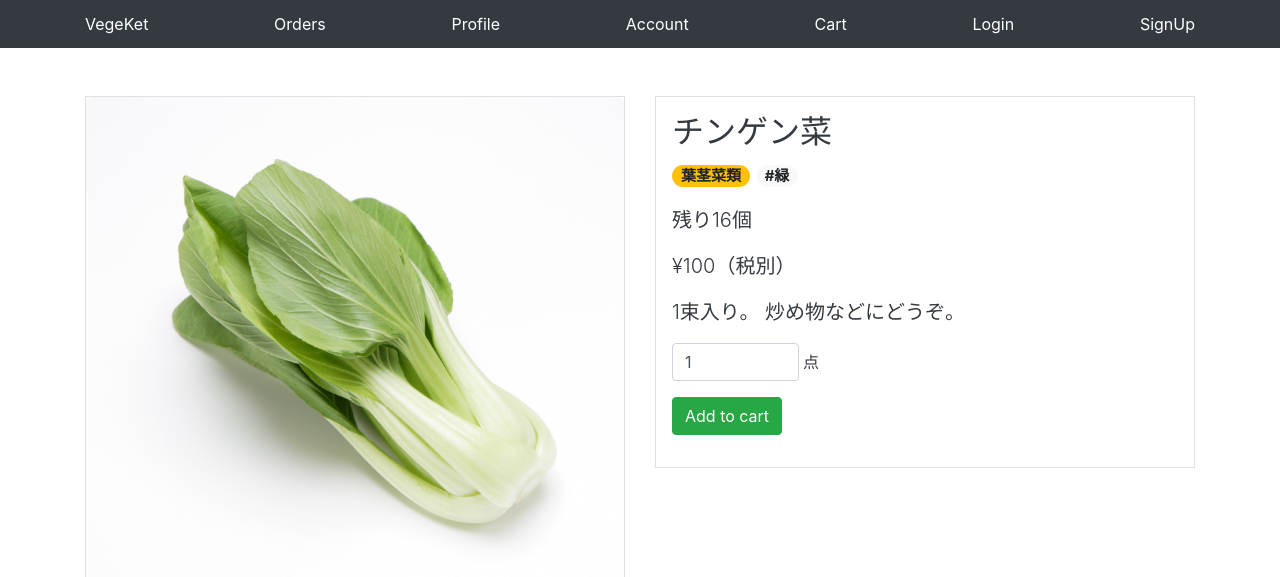
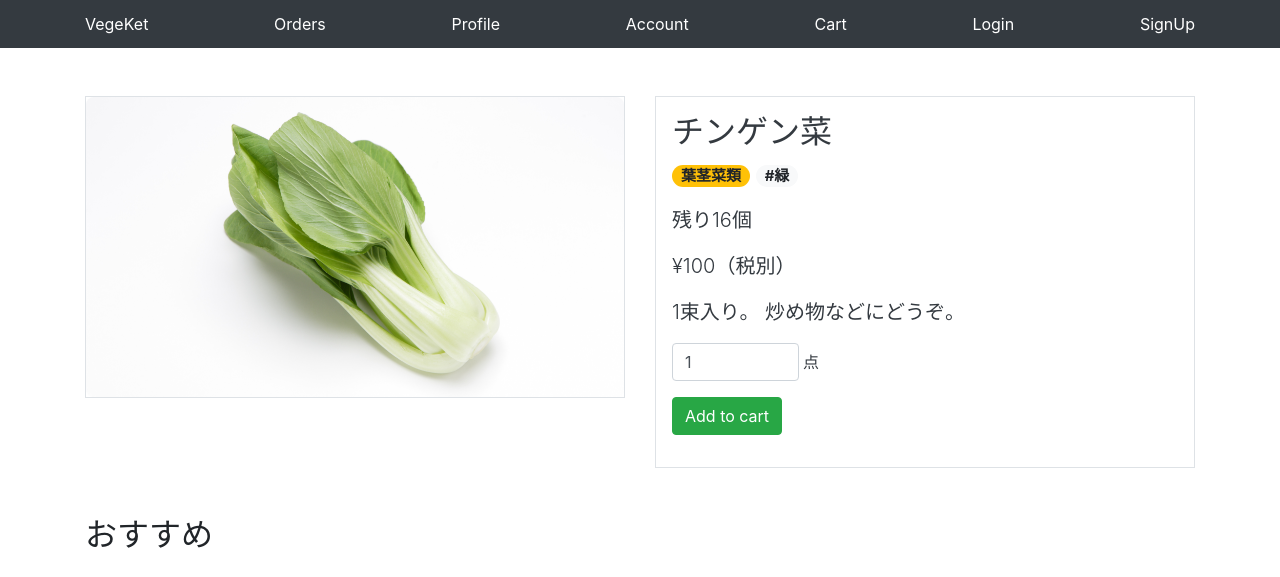
Before and after one commit to moni3nyaho/vegeket, a Django app: page /items/1E8kZWsJiQPKIC7pUvwRmf/ in a window 1280 px wide. Shown: the top 577 px of the page. Run offline with Django 5.2, Linux system fonts and the light colour scheme; data comes from the database, SQL or seed files in the repository; some libraries are stand-ins or nearby versions.

Commit message:
縦修正

```diff
--- a/static/css/style.css
+++ b/static/css/style.css
@@ -1,6 +1,6 @@
 .product-image {
   width: 100%;
-  height: 500px;
+  height: 300px;
   object-fit: cover;
   border-radius: 8px;
 }
```
